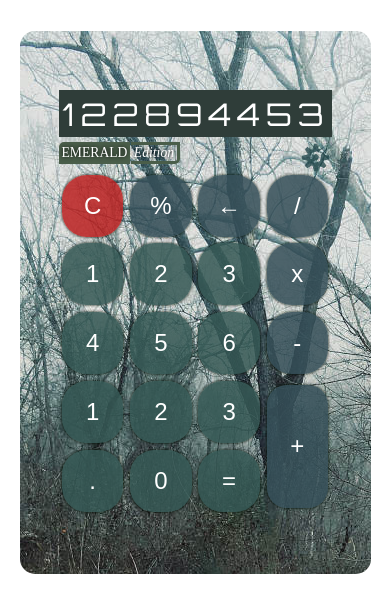
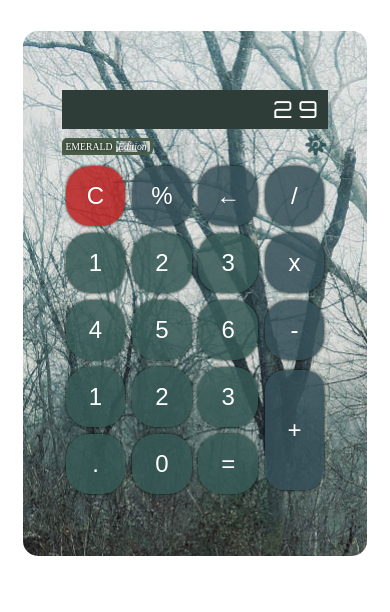
Before and after one commit to brenxm/calculator, a plain HTML site: page index.html in a window 390 px wide. Drawn offline with Linux system fonts and the light colour scheme.

Commit message:
Update and work on fluidity and responsiveness

```diff
--- a/index.html
+++ b/index.html
@@ -13,7 +13,7 @@
     <body>
         <div class="calculator-casing">
             <div class="screen-container">
-                <div class="screen">122894453</div>
+                <div class="screen">29</div>
             </div>
             <div class="info-container">
                 <div class="info">
--- a/style.css
+++ b/style.css
@@ -41,6 +41,8 @@ body {
 }
 
 .screen {
+    height: 100%;
+    width: 100%;
     text-align: end;
     font-size: 1.6rem;
     letter-spacing: 6px;
@@ -98,6 +100,7 @@ body {
     text-shadow: 0 0 4px black;
     display: flex;
     justify-content: space-between;
+    align-items: center;
 }
 
 .main-logo {
@@ -128,25 +131,23 @@ body {
 
 @media (max-width: 768px) {
     .calculator-casing{
-        margin: auto 10%;
         padding: 15vw 10vw;
-        width: 90vw;
+        width: 95vw;
         height: auto;
         aspect-ratio: 2/3;
     }
 
     .screen {
-        font-size: 8vw;
-        width: 100%;
+        font-size: 6vw;
         padding: 1vw 1vw;
-        height: 100%;
+        text-align: end;
     }
     .settings-button{
-        width: 8vw;
+        width: 6vw;
     }
 
     .info-container{
-        font-size: 3.5vw;
+        font-size: 2.5vw;
     }
 
     body{
```
